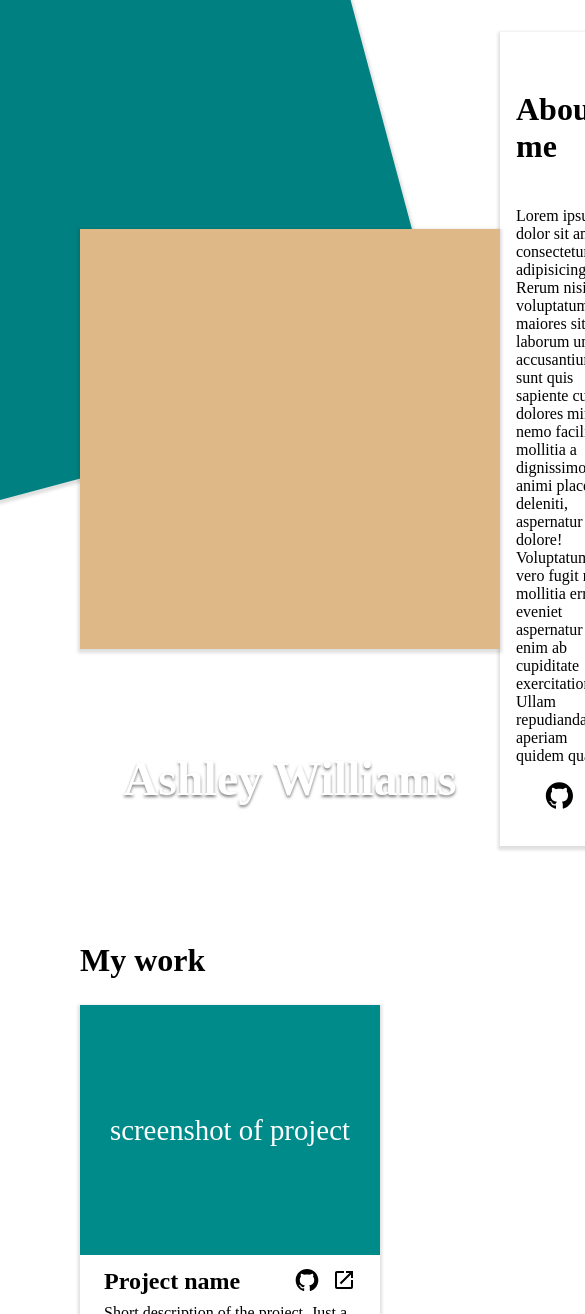
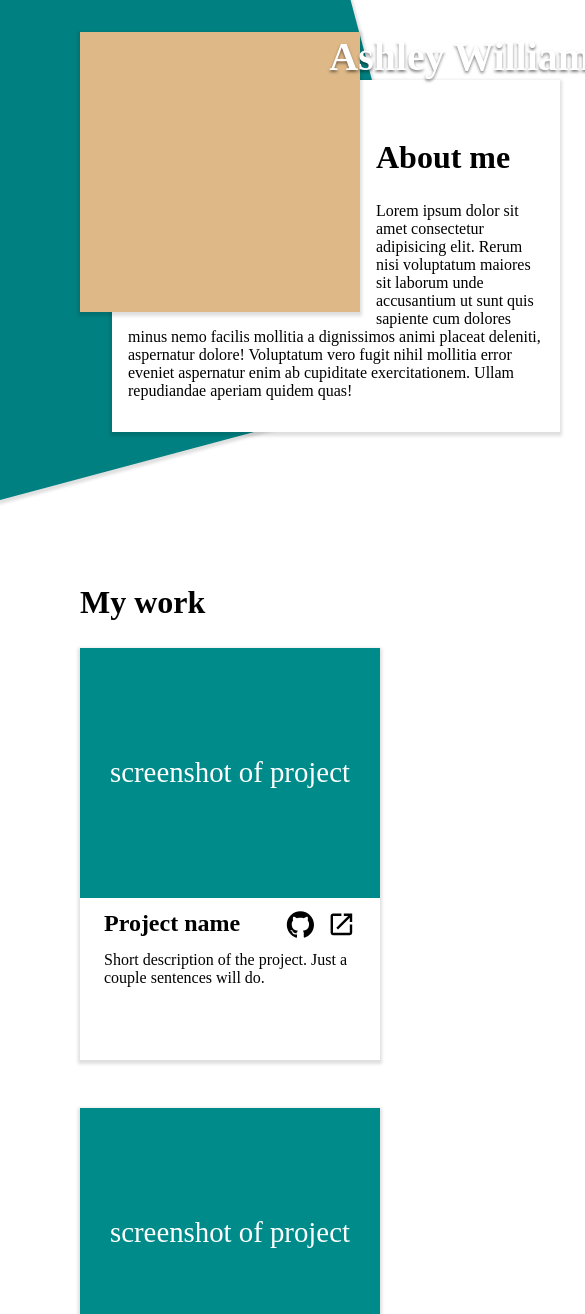
Before and after one commit to climaxmba/homepage, a website built with webpack: page dist/index.html in a window 390 px wide. Shown: the top 1314 px of the page, 585 px wide, since content can reach past the window. Built offline with Linux system fonts and the light colour scheme.

Commit message:
Add tablet breakpoint

```diff
--- a/src/style.css
+++ b/src/style.css
@@ -223,3 +223,72 @@ h3 {
   width: var(--contactimg-w);
   background-color: burlywood;
 }
+
+@media (width < 900px) {
+  html {
+    --mainimg: 280px;
+  }
+
+  #about-sectn {
+    display: grid;
+    grid-template: 3rem auto auto / 2rem calc(var(--mainimg) - 4rem) 2rem 200px 3rem;
+    align-items: start;
+  }
+
+  #personname {
+    grid-row: 1 / 2;
+    grid-column: 3 / -1;
+    z-index: 3;
+    margin: 0;
+    font-size: 2.5rem;
+  }
+
+  #person-img {
+    grid-column: 1 / 4;
+    grid-row: 1 / 3;
+    z-index: 2;
+  }
+
+  #about-contr {
+    padding: 2rem 1rem;
+    grid-column: 2 / 5;
+    grid-row: 2 / -1;
+    display: block;
+    background-color: var(--mainbg);
+    z-index: 1;
+  }
+
+  #about-contr::before {
+    content: "";
+    top: 0;
+    left: 0;
+    float: left;
+    width: calc(var(--mainimg) - 2rem);
+    height: calc(var(--mainimg) - 5rem);
+  }
+
+  #about-contr > h2 {
+    grid-row-start: 2;
+    grid-column: 2 / -1;
+  }
+
+  #about-contr > summary {
+    grid-row: 3 / -1;
+    grid-column: 2 / -1;
+  }
+
+  #about-contr .btns-contr {
+    display: none;
+  }
+
+  .btns-contr {
+    align-self: flex-end;
+    display: flex;
+    gap: 0.8rem;
+  }
+
+  .btns-contr svg {
+    width: 1.8rem;
+    cursor: pointer;
+  }
+}
```
Also changed, not shown: dist/bundle.js.
